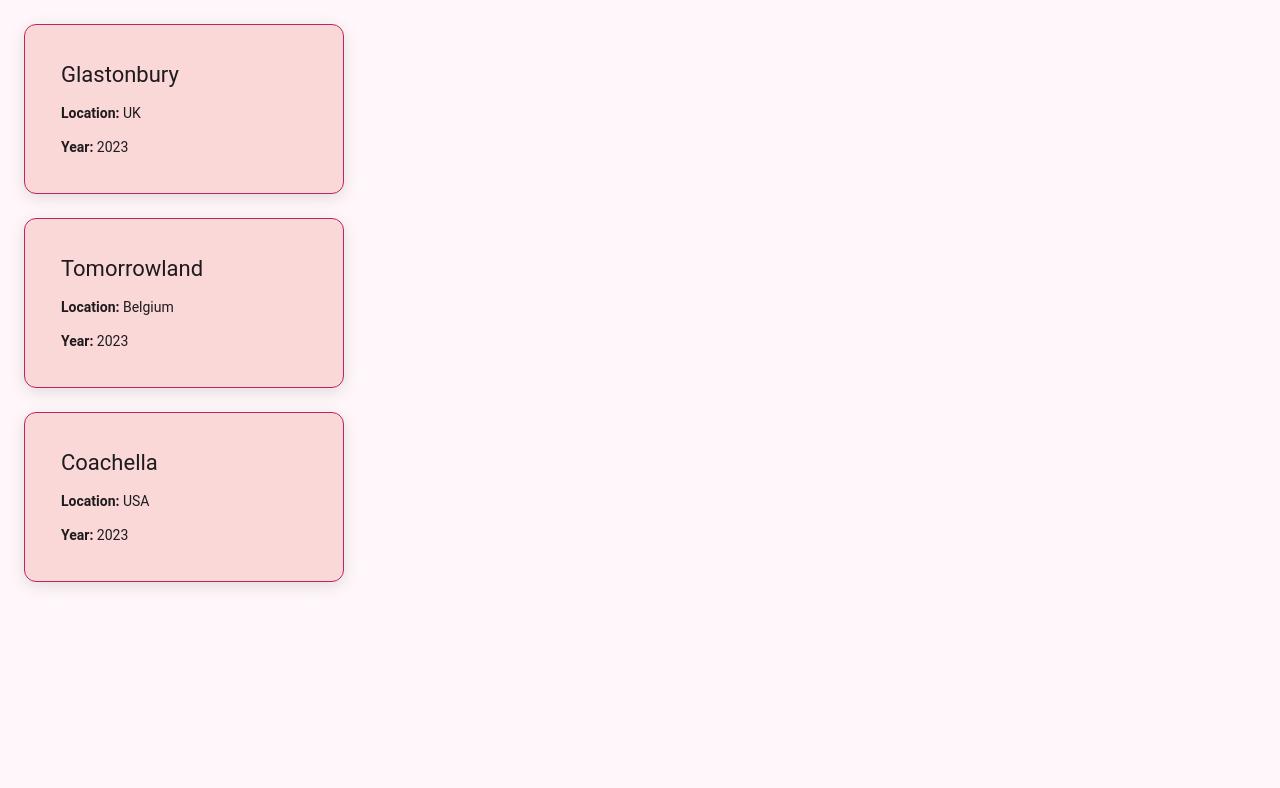
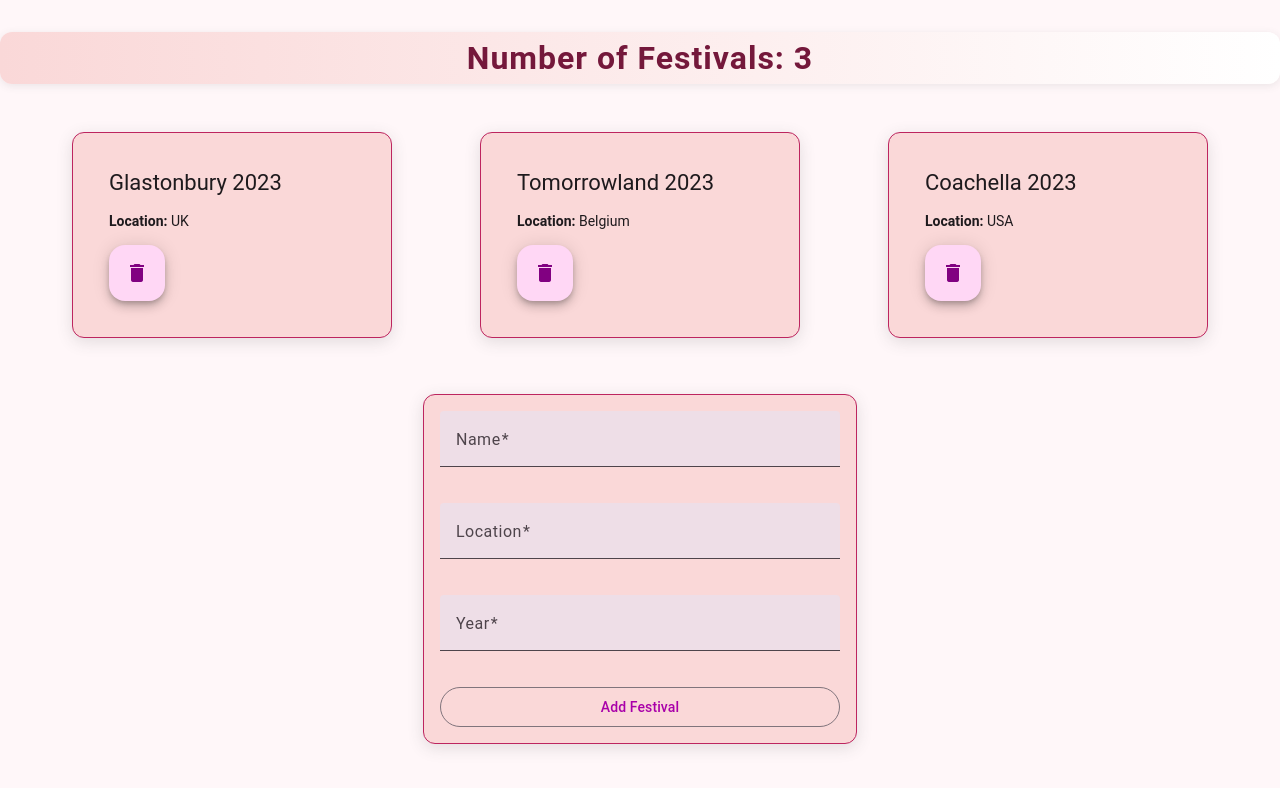
Before and after one commit to Marius-Poirier/RedLineProject, an Angular app: page / in a window 1280 px wide. Shown: the top 788 px of the page. Built offline with nearby package versions, Linux system fonts and the light colour scheme.

Commit message:
feat: enhance festival card and list components with delete functionality and form for adding festivals

```diff
--- a/src/app/festival-card-component/festival-card-component.html
+++ b/src/app/festival-card-component/festival-card-component.html
@@ -2,11 +2,13 @@
     @if (festival()){
         @let fs = festival()!;
         <mat-card-header>
-            <mat-card-title>{{ fs.name }}</mat-card-title>
+            <mat-card-title>{{ fs.name }} {{ fs.year }}</mat-card-title>
         </mat-card-header>
         <mat-card-content>
             <p><strong>Location:</strong> {{ fs.location }}</p>
-            <p><strong>Year:</strong> {{ fs.year }}</p>
+            <button matFab aria-label="Delete button" (click)="remove.emit()">
+                <mat-icon>delete</mat-icon>
+            </button>
         </mat-card-content>
     }
-</mat-card >
+</mat-card>
--- a/src/app/festival-card-component/festival-card-component.ts
+++ b/src/app/festival-card-component/festival-card-component.ts
@@ -1,13 +1,16 @@
-import { Component, input} from '@angular/core';
+import { Component, input, output} from '@angular/core';
 import { MatCardModule } from '@angular/material/card';
+import {MatButtonModule} from '@angular/material/button';
+import { MatIconModule } from '@angular/material/icon';
 import { FestivalDTO } from '../festival-dto';
 
 @Component({
   selector: 'app-festival-card-component',
-  imports: [MatCardModule],
+  imports: [MatCardModule, MatButtonModule, MatIconModule],
   templateUrl: './festival-card-component.html',
   styleUrl: './festival-card-component.css'
 })
 export class FestivalCardComponent {
   festival = input<FestivalDTO>()
+  remove = output<void>();
 }
--- /dev/null
+++ b/src/app/festival-form/festival-form.css
@@ -0,0 +1,12 @@
+.festival-form {
+    display: flex;
+    flex-direction: column;
+    gap: 16px;
+    margin: 24px auto;
+    padding: 16px;
+    border: 1px solid #bd255f;
+    border-radius: 12px;
+    box-shadow: 0 4px 16px rgba(63, 69, 70, 0.15);
+    background: #fad8d8;
+    max-width: 400px;
+}
--- /dev/null
+++ b/src/app/festival-form/festival-form.html
@@ -0,0 +1,18 @@
+<form (submit)="submit($event)" class = "festival-form">
+  <mat-form-field>
+    <mat-label>Name</mat-label>
+    <input matInput placeholder="Name" name="name" required>
+  </mat-form-field>
+
+  <mat-form-field>
+    <mat-label>Location</mat-label>
+    <input matInput placeholder="Location" name="location" required>
+  </mat-form-field>
+
+  <mat-form-field>
+    <mat-label>Year</mat-label>
+    <input matInput placeholder="Year" name="year" type="number" required>
+  </mat-form-field>
+
+  <button matButton="outlined" type="submit">Add Festival</button>
+</form>
--- /dev/null
+++ b/src/app/festival-form/festival-form.ts
@@ -0,0 +1,29 @@
+import { Component, output, signal } from '@angular/core';
+import { MatInputModule } from '@angular/material/input';
+import { MatFormFieldModule } from '@angular/material/form-field';
+import { FestivalDTO } from '../festival-dto';
+import {MatButtonModule} from '@angular/material/button';
+
+@Component({
+  selector: 'app-festival-form',
+  imports: [MatInputModule, MatFormFieldModule, MatButtonModule],
+  templateUrl: './festival-form.html',
+  styleUrl: './festival-form.css'
+})
+export class FestivalForm {
+  form = signal<FestivalDTO>({ id: 0, name: '', location: '', year: 0 });
+  createFestival = output<FestivalDTO>();
+
+  submit(event: Event) {
+    event.preventDefault();
+    const formElement = event.target as HTMLFormElement;
+    const festival: FestivalDTO = {
+      id: 0,
+      name: (formElement.elements.namedItem('name') as HTMLInputElement).value,
+      location: (formElement.elements.namedItem('location') as HTMLInputElement).value,
+      year: +(formElement.elements.namedItem('year') as HTMLInputElement).value
+    };
+    this.createFestival.emit(festival);
+    formElement.reset();
+  }
+}
--- a/src/app/festival-list/festival-list.css
+++ b/src/app/festival-list/festival-list.css
@@ -0,0 +1,22 @@
+/* Style for the festival count paragraph */
+.festival-count {
+	text-align: center;
+	font-size: 2rem;
+	font-weight: bold;
+	color: #74183b;
+	margin: 32px 0 24px 0;
+	letter-spacing: 1px;
+	background: linear-gradient(90deg, #fad8d8 0%, #fff 100%);
+	border-radius: 12px;
+	padding: 16px 0;
+	box-shadow: 0 2px 8px rgba(63, 69, 70, 0.10);
+}
+
+.festival-cards-row {
+	display: flex;
+	flex-wrap: wrap;
+	gap: 40px;
+	justify-content: center;
+	align-items: flex-start;
+	margin-bottom: 32px;
+}
--- a/src/app/festival-list/festival-list.html
+++ b/src/app/festival-list/festival-list.html
@@ -1,3 +1,10 @@
+<p class="festival-count">Number of Festivals: {{ nbFest() }}</p>
+<div class="festival-cards-row">
 @for (festival of items(); track festival.id) {
-    <app-festival-card-component [festival]="festival"></app-festival-card-component>
+    <app-festival-card-component
+        (remove)="removeFestival(festival.id)"
+        [festival]="festival">
+    </app-festival-card-component>
 }
+</div>
+<app-festival-form (createFestival)="addFestival($event)"></app-festival-form>
--- a/src/app/festival-list/festival-list.ts
+++ b/src/app/festival-list/festival-list.ts
@@ -1,10 +1,14 @@
-import { Component, signal, WritableSignal } from '@angular/core';
+import { Component, signal, WritableSignal, computed } from '@angular/core';
 import { FestivalDTO } from '../festival-dto';
 import { FestivalCardComponent } from '../festival-card-component/festival-card-component';
+import { FestivalForm } from '../festival-form/festival-form';
+import {MatInputModule} from '@angular/material/input';
+import {MatFormFieldModule} from '@angular/material/form-field';
+import {FormsModule} from '@angular/forms';
 
 @Component({
   selector: 'app-festival-list',
-  imports: [FestivalCardComponent],
+  imports: [FestivalCardComponent, FestivalForm, MatInputModule, MatFormFieldModule, FormsModule],
   templateUrl: './festival-list.html',
   styleUrl: './festival-list.css'
 })
@@ -14,7 +18,25 @@
 festival2 : FestivalDTO = {id: 2, name: 'Tomorrowland', location: 'Belgium', year: 2023};
 festival3 : FestivalDTO = {id: 3, name: 'Coachella', location: 'USA', year: 2023};
 
+lastId = 3;
 festivals : FestivalDTO[] = [this.festival1, this.festival2, this.festival3];
+nbFest = computed(() => this.items().length)
 
 items: WritableSignal<FestivalDTO[]> = signal(this.festivals);
+
+removeFestival(id?: number) {
+  this.items.set(this.items().filter(festival => festival.id !== id));
 }
+
+addFestival(festival: FestivalDTO) {
+  console.log(festival);
+  const newFestival: FestivalDTO = {
+    id: this.items().length + 1,
+    name: festival.name,
+    location: festival.location,
+    year: festival.year
+  };
+  console.log(newFestival);
+  this.items.set([...this.items(), newFestival]);
+}
+}
--- a/src/index.html
+++ b/src/index.html
@@ -6,6 +6,7 @@
   <base href="/">
   <meta name="viewport" content="width=device-width, initial-scale=1">
   <link rel="icon" type="image/x-icon" href="favicon.ico">
+  <link href="https://fonts.googleapis.com/icon?family=Material+Icons" rel="stylesheet">
 </head>
 <body>
   <app-root></app-root>
```
Also changed, not shown: src/app/festival-dto.ts (line endings or trailing spaces).
